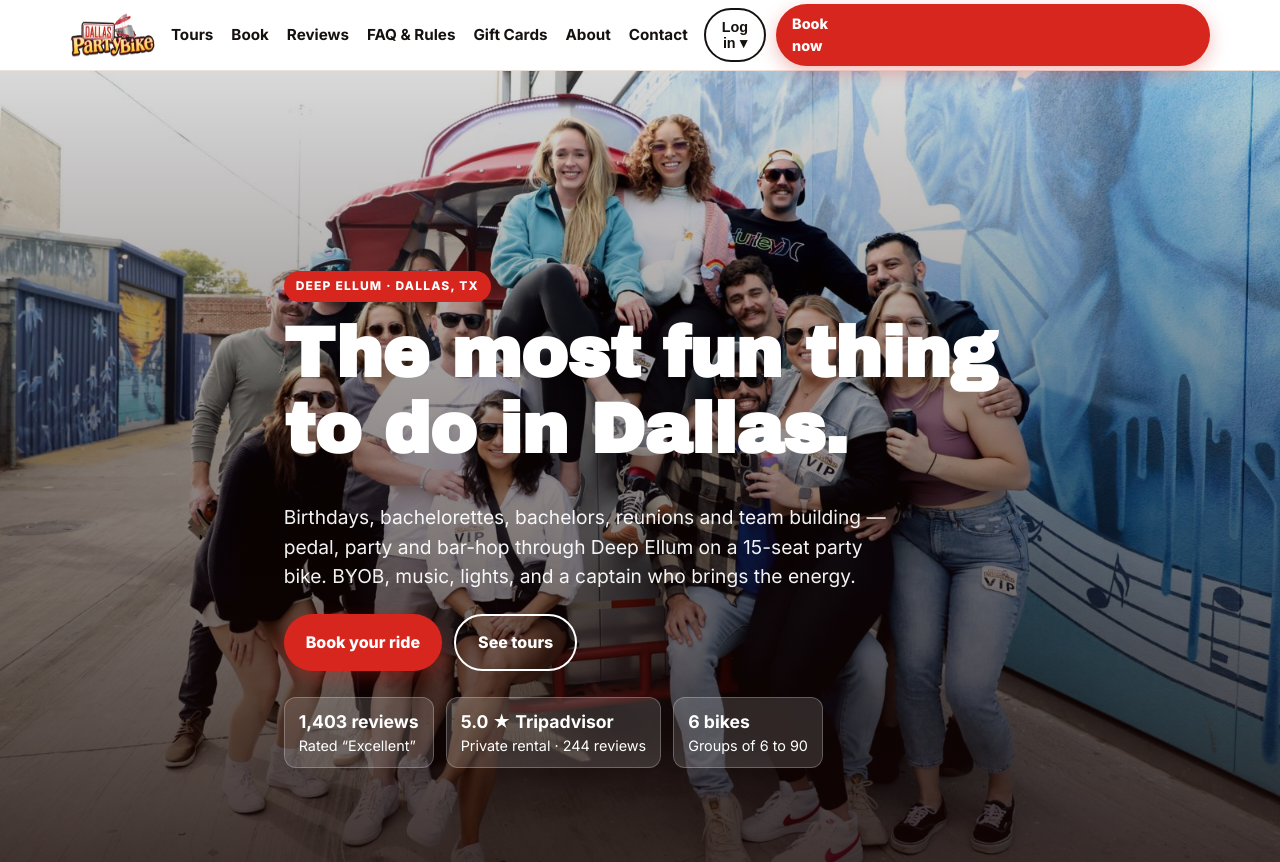
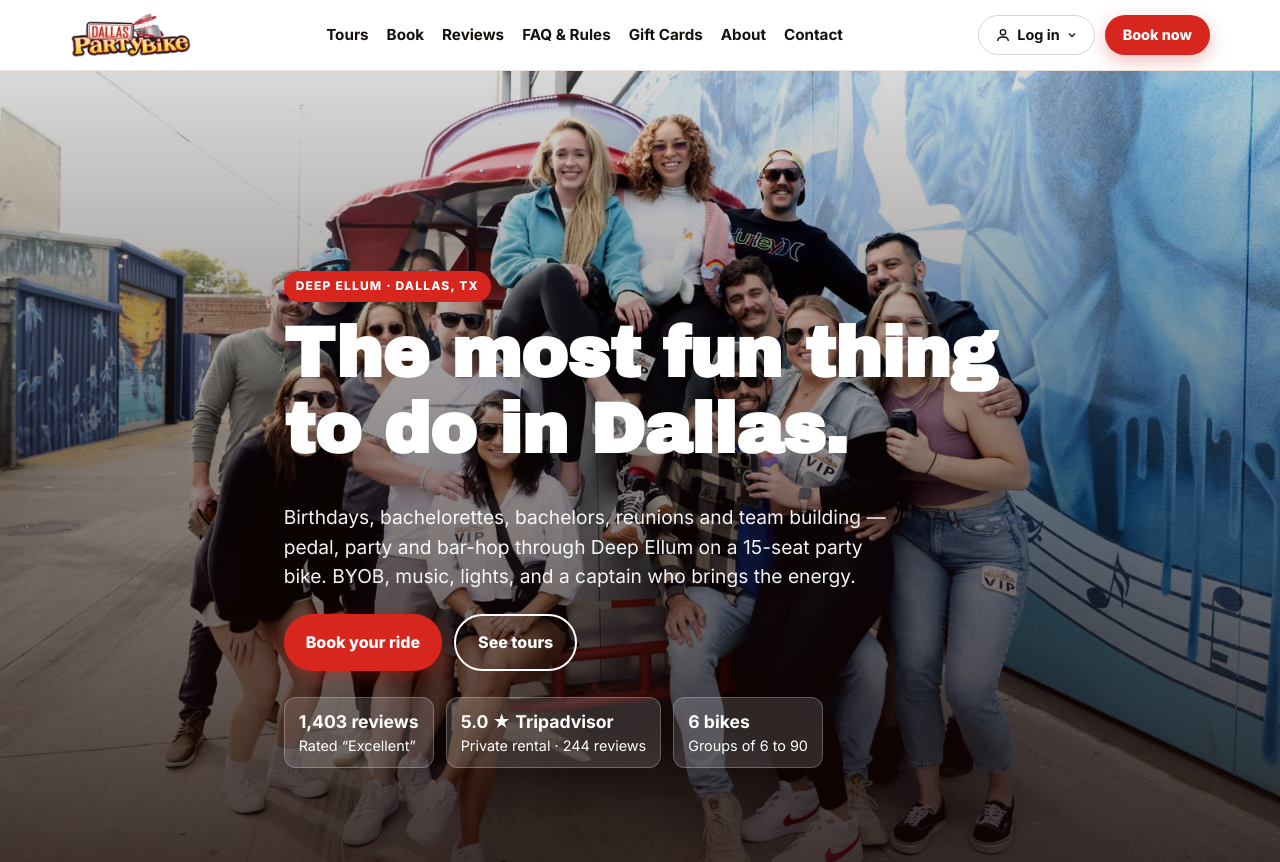
Before and after one commit to greengoattx-lab/dallas-party-bike-preview, a plain HTML site: page index.html in a window 1280 px wide. Shown: the top 862 px of the page. Drawn offline with Linux system fonts and the light colour scheme.

Commit message:
Fix header login/book buttons, earlier hamburger

```diff
--- a/css/site.css
+++ b/css/site.css
@@ -50,3 +50,14 @@
 .note{font-size:.85rem;color:var(--muted)}.chk{display:flex;gap:10px;align-items:flex-start;margin:8px 0}
 .nav ul{gap:18px}.nav ul a{white-space:nowrap}.cal{max-width:460px}.cal button{aspect-ratio:auto;height:44px}
 @media(max-width:1100px){.nav ul{display:none;position:absolute;top:70px;left:0;right:0;flex-direction:column;background:#fff;padding:16px 20px;border-bottom:1px solid var(--line)}.nav ul.show{display:flex}.burger{display:block}}
+/* header fixes */
+.nav .act{flex-shrink:0;flex-wrap:nowrap}.btn{white-space:nowrap}
+.nav .act .btn.sm,.loginbtn{height:40px;padding:0 16px;font-size:.9rem}
+.loginbtn{display:inline-flex;align-items:center;gap:6px;white-space:nowrap;background:#fff;color:var(--ink);border:1px solid #ddd3cc;border-radius:999px;font:inherit;font-weight:700;font-size:.9rem;cursor:pointer;transition:.2s}
+.loginbtn:hover{border-color:var(--red);color:var(--red)}
+button:focus,a:focus{outline:none}button:focus-visible,a:focus-visible,input:focus-visible,select:focus-visible,textarea:focus-visible{outline:3px solid rgba(215,38,30,.45);outline-offset:2px}
+@media(max-width:1180px){.nav ul{display:none;position:absolute;top:70px;left:0;right:0;flex-direction:column;background:#fff;padding:16px 20px;border-bottom:1px solid var(--line)}.nav ul.show{display:flex}.burger{display:block}}
+@media(max-width:520px){.nav .act .btn.book{display:none}.nav .logo img{height:40px}}
+@media(min-width:521px){.nav .act .btn.book{display:inline-flex}}
+.nav .act .btn.sm{display:inline-flex;align-items:center;justify-content:center;line-height:1}@media(max-width:520px){.nav .act .btn.book{display:none}}
+.nav .act .btn.book{display:inline-block;line-height:40px;padding:0 18px;text-align:center}@media(max-width:520px){.nav .act .btn.book{display:none}}
--- a/js/layout.js
+++ b/js/layout.js
@@ -2,7 +2,7 @@
 const links=[["tours.html","Tours"],["book.html","Book"],["reviews.html","Reviews"],["faq.html","FAQ & Rules"],["gift-cards.html","Gift Cards"],["about.html","About"],["contact.html","Contact"]];
 document.body.insertAdjacentHTML('afterbegin',`<header class="top"><div class="wrap nav"><a class="logo" href="index.html"><img src="assets/logo.png" alt="Dallas Party Bike"></a>
 <ul id="menu">${links.map(([h,t])=>`<li><a href="${h}" class="${h==here?'on':''}">${t}</a></li>`).join('')}</ul>
-<div class="act"><div class="login" id="login"><button class="btn ghost sm" onclick="this.parentNode.classList.toggle('open')">Log in ▾</button><div class="login-menu">
+<div class="act"><div class="login" id="login"><button class="loginbtn" aria-haspopup="true" onclick="this.parentNode.classList.toggle('open')"><svg width="16" height="16" viewBox="0 0 24 24" fill="none" stroke="currentColor" stroke-width="2" aria-hidden="true"><circle cx="12" cy="8" r="4"/><path d="M4 21c0-4 4-6 8-6s8 2 8 6"/></svg>Log in<svg width="12" height="12" viewBox="0 0 24 24" fill="none" stroke="currentColor" stroke-width="2.5" aria-hidden="true"><path d="m6 9 6 6 6-6"/></svg></button><div class="login-menu">
 <a href="${base}/portal?tenant=${DPB.tenant.id}">🎉 Customer<small>Manage booking, waivers, receipts</small></a>
 <a href="${base}/crew?tenant=${DPB.tenant.id}">🚲 Crew<small>Today's rides, check-ins, tips</small></a>
 <a href="${base}/demo.html?tenant=${DPB.tenant.id}">📊 Owner<small>FlashDash dashboard</small></a></div></div>
```
